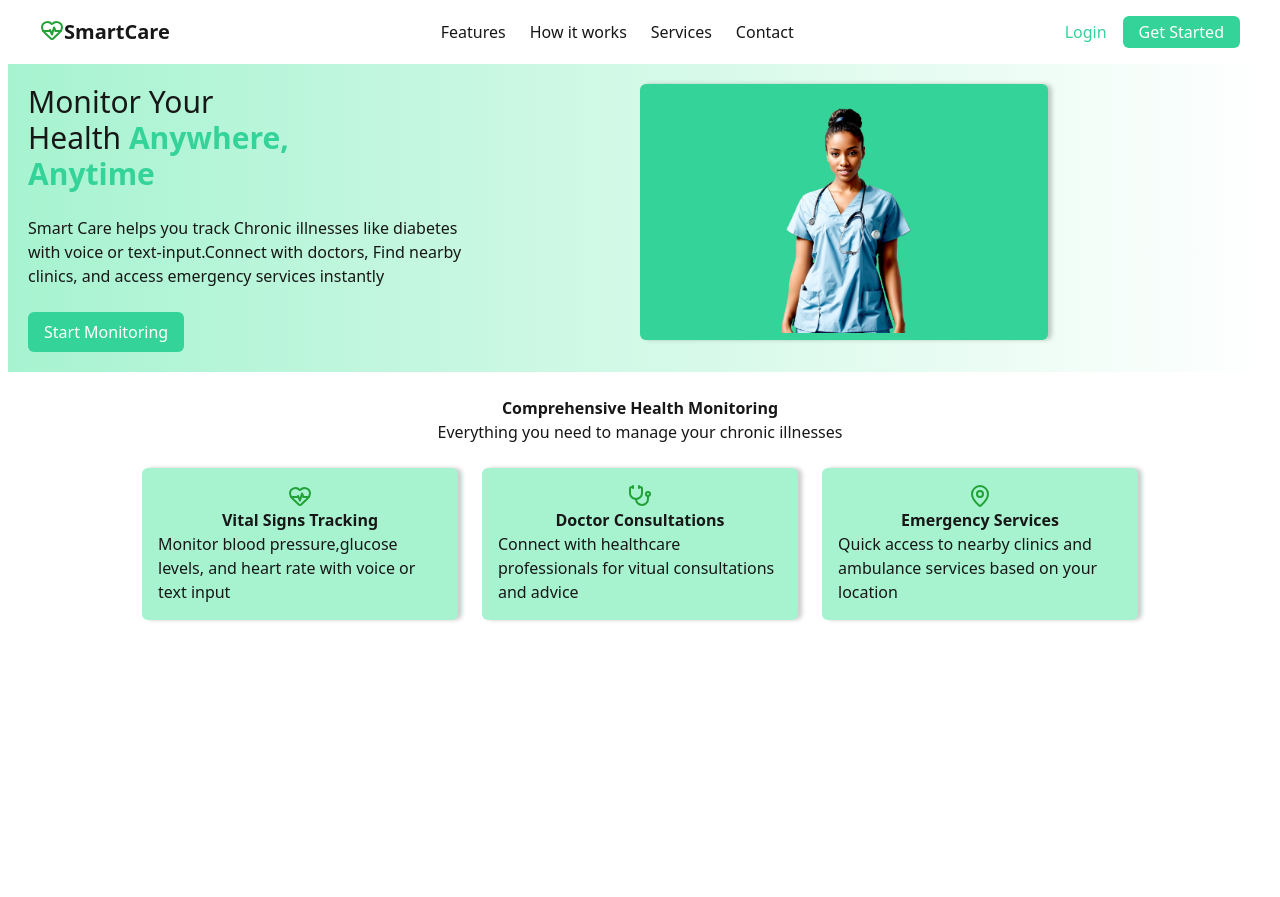
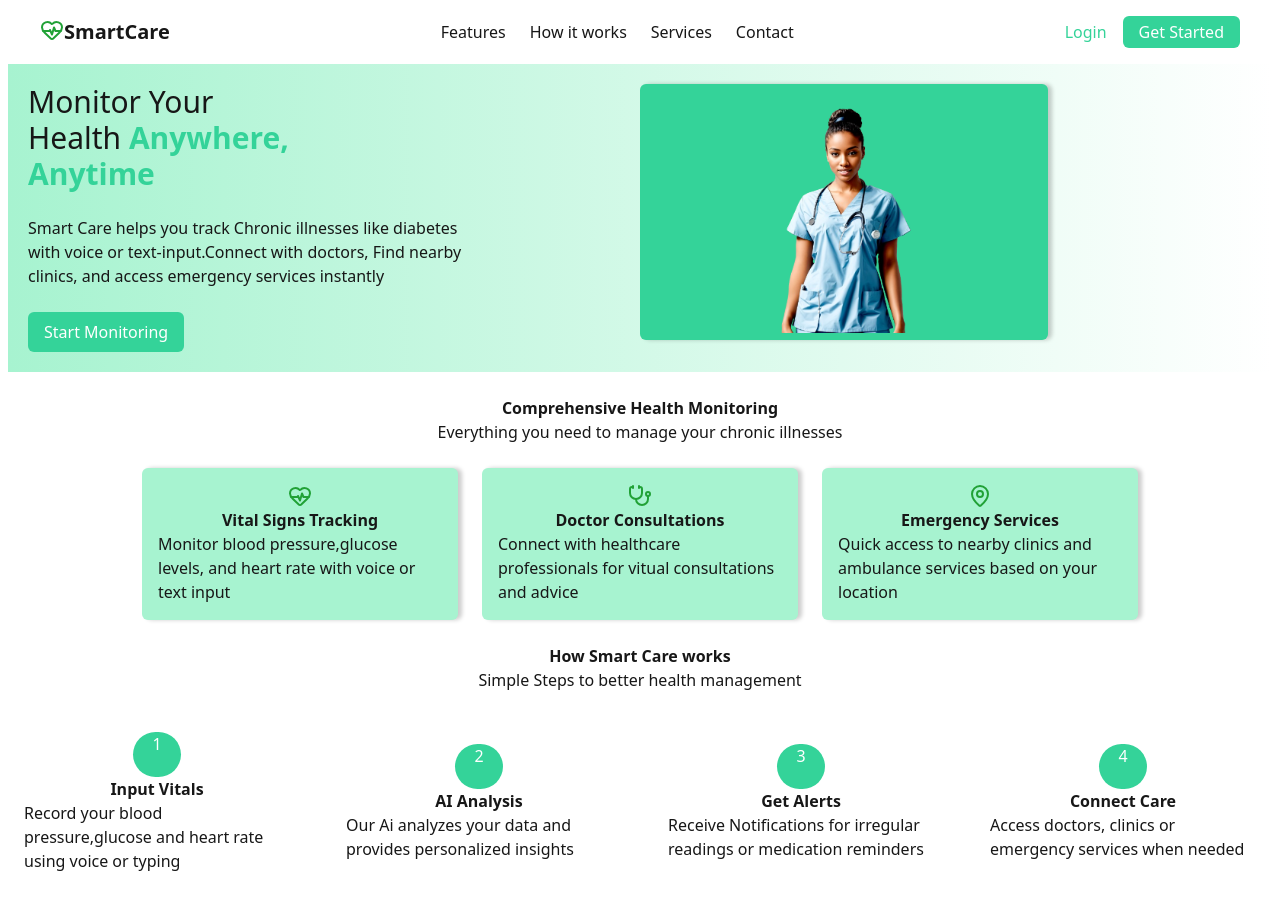
Before and after one commit to norvale08/smartcare-new, a Next.js app in the folder apps/web/: page / in a window 1280 px wide. Before the commit the page ends 800 px from the top, so only its background shows below. Built offline with nearby package versions, Linux system fonts and the light colour scheme.

Commit message:
How it works and installed lucide-react

```diff
--- a/apps/web/app/page.tsx
+++ b/apps/web/app/page.tsx
@@ -4,7 +4,7 @@ import {HeartPulse, Stethoscope,MapPin  } from 'lucide-react';
 
 const page = () => {
   return (
-    <div className="p-2 min-h-screen min-w-screen">
+    <div className="p-2  min-w-screen">
       <header className="flex items-center justify-between px-8 py-2 mb-2">
 
             <h1 className="text-xl font-bold flex flex-row"> <HeartPulse color="#21a136" />SmartCare</h1>
@@ -77,6 +77,46 @@ const page = () => {
 
             </section>
 
+            <div className='flex flex-col items-center justify-center mt-6'>
+              <h1 className='font-bold'>How Smart Care works</h1>
+            <p>Simple Steps to better health management</p>
+            </div>
+
+            <section className="flex items-center justify-center flex-row mt-6 gap-6">
+              <div className='p-4 flex items-center flex-col w-1/4 h-full min-h-[150px] '>
+                <span className='bg-emerald-400 w-12 h-6 min-h-[45px] rounded-full text-center text-white'>1</span>
+                <h2 className='font-bold'>Input Vitals</h2>
+                <p>Record your blood pressure,glucose
+                  and heart rate using voice or typing
+                </p>
+              </div>
+              <div className='p-4 flex items-center flex-col w-1/4 h-full min-h-[150px] '>
+                <span className='bg-emerald-400 w-12 h-6 min-h-[45px] rounded-full text-center text-white'>2</span>
+                <h2 className='font-bold'>AI Analysis</h2>
+                <p>Our Ai analyzes your data
+                  and provides personalized insights
+                </p>
+
+              </div>
+              <div className='p-4 flex items-center flex-col w-1/4 h-full min-h-[150px] '>
+                <span className='bg-emerald-400 w-12 h-6 min-h-[45px] rounded-full text-center text-white'>3</span>
+                <h2 className='font-bold'>Get Alerts</h2>
+                <p>Receive Notifications for irregular
+                  readings or medication reminders
+                </p>
+
+              </div>
+               <div className='p-4 flex items-center flex-col w-1/4 h-full min-h-[150px] '>
+                <span className='bg-emerald-400 w-12 h-6 min-h-[45px] rounded-full text-center text-white'>4</span>
+                <h2 className='font-bold'>Connect Care</h2>
+                <p>Access doctors, clinics or emergency
+                  services when needed
+                </p>
+
+              </div>
+
+            </section>
+
 
 
     </div>
```
